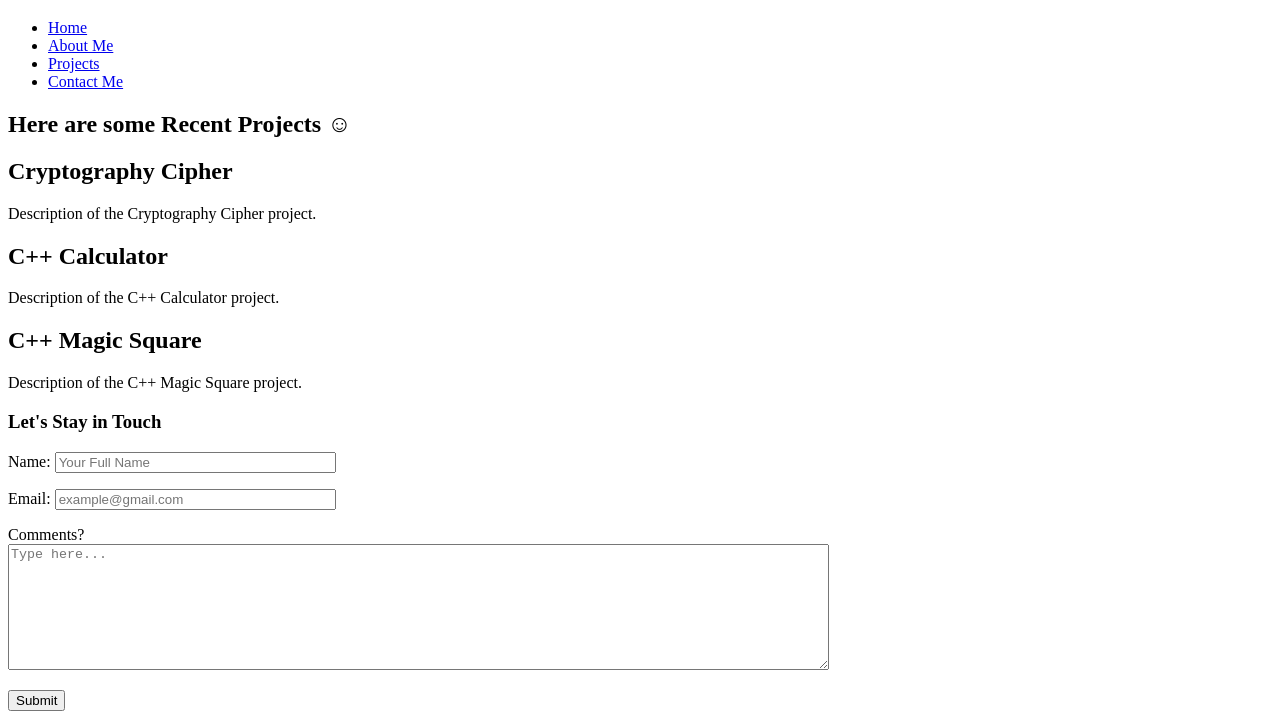
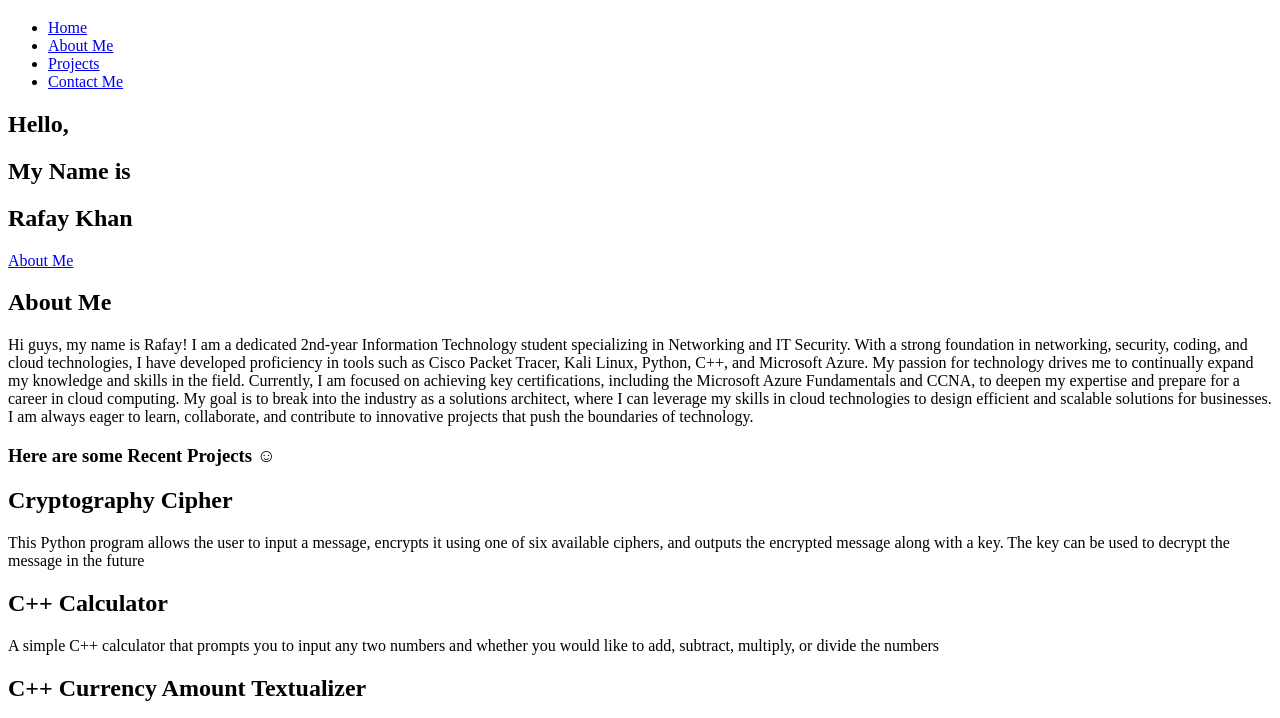
Before and after one commit to WeLuvRaf/Portfolio-Website, a plain HTML site: page index.html in a window 1280 px wide. Shown: the part 61-779 px from the top of the page. Drawn offline with Linux system fonts and the light colour scheme.

Commit message:
Update index.html

```diff
--- a/index.html
+++ b/index.html
@@ -10,7 +10,7 @@
 <body>
 <!-- Header -->
     <header>
-        <div class="header container">
+        <div class="header-container">
           <div class="navBar">
             <div class="logo">
                 <h1>Rafay Khan</h1>
@@ -40,6 +40,23 @@
  <!-- End Header -->
 
  <!-- Home -->
+  <section id="home">
+      <div>
+        <h1>Hello, <span></span></h1>
+        <h1>My Name is <span></span></h1>
+        <h1>Rafay Khan<span></span></h1>
+        <a href="#about"  class="btn">About Me</a>
+      </div>
+  </section>
+ <!-- End Home -->
+
+ <!-- About Me-->
+  <section id="about">
+    <h1>About Me</h1>
+    <article id="Description">
+      <p>Hi guys, my name is Rafay! I am a dedicated 2nd-year Information Technology student specializing in Networking and IT Security. With a strong foundation in networking, security, coding, and cloud technologies, I have developed proficiency in tools such as Cisco Packet Tracer, Kali Linux, Python, C++, and Microsoft Azure. My passion for technology drives me to continually expand my knowledge and skills in the field. Currently, I am focused on achieving key certifications, including the Microsoft Azure Fundamentals and CCNA, to deepen my expertise and prepare for a career in cloud computing. My goal is to break into the industry as a solutions architect, where I can leverage my skills in cloud technologies to design efficient and scalable solutions for businesses. I am always eager to learn, collaborate, and contribute to innovative projects that push the boundaries of technology.</p>
+    </article>
+ <!-- End About Me-->
 
  <!-- Projects-->
     <section id="projects">
@@ -48,17 +65,17 @@
 
             <div class="project">
                 <h2>Cryptography Cipher</h2>
-                <p>Description of the Cryptography Cipher project.</p>
+                <p>This Python program allows the user to input a message, encrypts it using one of six available ciphers, and outputs the encrypted message along with a key. The key can be used to decrypt the message in the future</p>
             </div>
 
             <div class="project">
                 <h2>C++ Calculator</h2>
-                <p>Description of the C++ Calculator project.</p>
+                <p>A simple C++ calculator that prompts you to input any two numbers and whether you would like to add, subtract, multiply, or divide the numbers</p>
             </div>
 
             <div class="project">
-                <h2>C++ Magic Square</h2>
-                <p>Description of the C++ Magic Square project.</p>
+                <h2>C++ Currency Amount Textualizer</h2>
+                <p>This C++ code is designed to convert a numerical monetary amount (in dollars and cents) into its worded equivalent</p>
             </div>
         </div>
     </section>
```
